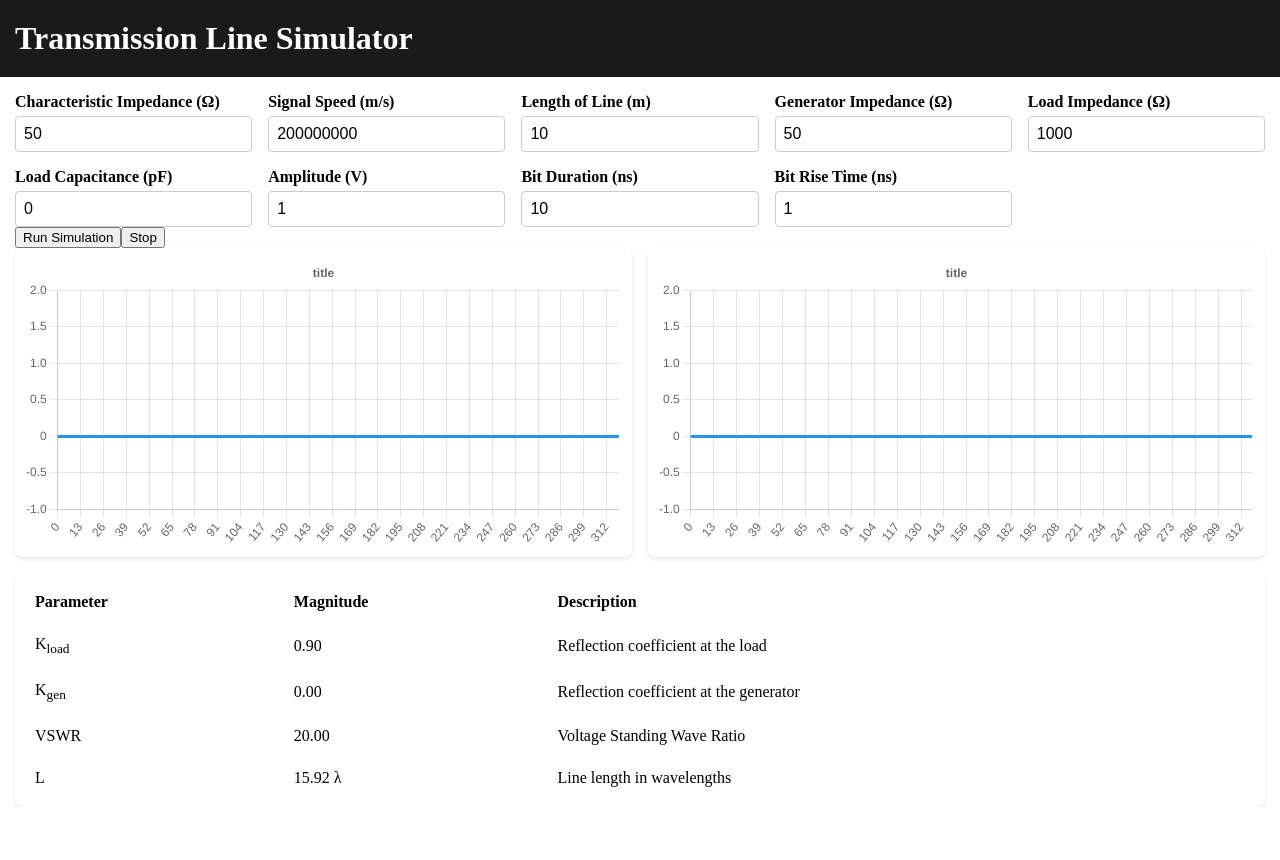
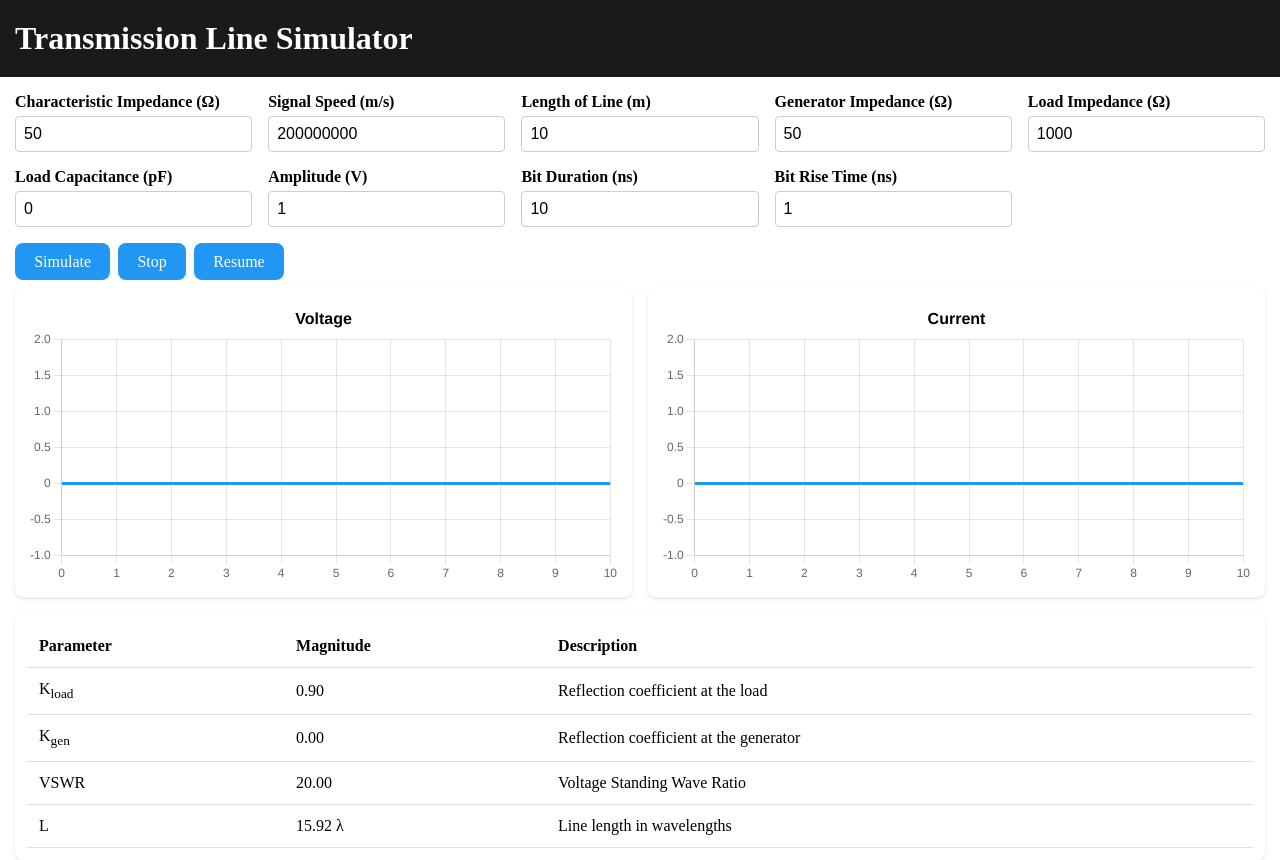
Before and after one commit to egvhauwa/transmission-line, a Vue app: page / in a window 1280 px wide. Before the commit the page ends 807 px from the top, so only its background shows below. Built offline with nearby package versions, Linux system fonts and the light colour scheme.

Commit message:
WaveChart fixes + styling

```diff
--- a/src/App.vue
+++ b/src/App.vue
@@ -5,13 +5,28 @@
     </div>
   </div>
   <div class="container">
-    <ParametersForm v-model="parameters" :process="process" :stop="stop" />
+    <ParametersForm
+      v-model="parameters"
+      :simulate="simulate"
+      :start="start"
+      :stop="stop"
+    />
     <div id="simulation">
       <div class="wave-chart card">
-        <WaveChart :data="voltage" />
+        <WaveChart
+          title="Voltage"
+          :data="voltage"
+          :amplitude="parameters.A"
+          :length="parameters.d"
+        />
       </div>
       <div class="wave-chart card">
-        <WaveChart :data="current" />
+        <WaveChart
+          title="Current"
+          :data="current"
+          :amplitude="parameters.A"
+          :length="parameters.d"
+        />
       </div>
     </div>
     <ResultsTable class="results-table card" :results="results" />
@@ -50,21 +65,29 @@ watch(
   { deep: true }
 );
 
-const process = (parameters: InputParams) => {
+const simulate = (parameters: InputParams) => {
   stop();
   simulator.setParameters({ ...parameters });
-  // Set interval
+  start();
+};
+
+const start = () => {
+  stop();
   interval.value = setInterval(() => {
-    simulator.updateTimeStep();
-    voltage.value = [...simulator.V];
-    current.value = [...simulator.I];
-  }, 20); // Update every 20 ms
+    update();
+  }, 15); // Update every 15 ms
 };
 
 const stop = () => {
   if (interval.value) {
     clearInterval(interval.value);
   }
+};
+
+const update = () => {
+  simulator.updateTimeStep();
+  voltage.value = [...simulator.V];
+  current.value = [...simulator.I];
 };
 </script>
 
@@ -100,7 +123,7 @@ const stop = () => {
 .card {
   background: white;
   border-radius: 0.5rem;
-  padding: 0.5rem;
+  padding: 0.75rem;
   box-shadow: 0 2px 4px rgba(0, 0, 0, 0.1);
   box-sizing: border-box;
 }
--- a/src/components/ParametersForm.vue
+++ b/src/components/ParametersForm.vue
@@ -36,8 +36,9 @@
         />
       </div>
       <div id="controls">
-        <button type="submit">Run Simulation</button>
+        <button type="submit">Simulate</button>
         <button type="button" @click="props.stop">Stop</button>
+        <button type="button" @click="props.start">Resume</button>
       </div>
     </form>
   </div>
@@ -49,7 +50,8 @@ import type { InputParams } from '../utils/simulator';
 import ParameterInput from './ParameterInput.vue';
 
 const props = defineProps<{
-  process: (arg0: InputParams) => void;
+  simulate: (arg0: InputParams) => void;
+  start: () => void;
   stop: () => void;
 }>();
 
@@ -58,7 +60,7 @@ const model = defineModel<InputParams>({
 });
 
 const submitForm = () => {
-  props.process(model.value);
+  props.simulate(model.value);
 };
 </script>
 
@@ -69,4 +71,11 @@ const submitForm = () => {
   gap: 1rem;
   margin-top: 1rem;
 }
+
+#controls {
+  display: flex;
+  gap: 0.5rem;
+  margin-top: 1rem;
+  margin-bottom: 0.5rem;
+}
 </style>
--- a/src/components/ResultsTable.vue
+++ b/src/components/ResultsTable.vue
@@ -26,7 +26,7 @@
         </tr>
         <tr>
           <td>L</td>
-          <td>{{ props.results.l.toFixed(2) }} λ</td>
+          <td>{{ props.results.L.toFixed(2) }} λ</td>
           <td>Line length in wavelengths</td>
         </tr>
       </tbody>
@@ -48,15 +48,15 @@ table {
   width: 100%;
 }
 
+th {
+  font-weight: bold;
+}
+
 th,
 td {
   padding: 12px;
   text-align: left;
-  /* border-bottom: 1px solid #ddd; */
-}
-
-th {
-  font-weight: bold;
+  border-bottom: 1px solid #ddd;
 }
 
 tr:hover {
--- a/src/components/WaveChart.vue
+++ b/src/components/WaveChart.vue
@@ -12,13 +12,20 @@ import type { ChartData, ChartConfiguration } from 'chart.js';
 
 Chart.register(...registerables);
 
-const props = defineProps<{ data: number[] }>();
+const props = defineProps<{
+  title: string;
+  data: number[];
+  amplitude: number;
+  length: number;
+}>();
 
 let chart: Chart | null = null;
 const chartRef = ref<HTMLCanvasElement | null>(null);
 
 const data: ChartData = {
-  labels: props.data.map((_, index) => index),
+  labels: props.data.map(
+    (_, index) => (index / (props.data.length - 1)) * props.length
+  ),
   datasets: [
     {
       label: 'label',
@@ -44,16 +51,25 @@ const config: ChartConfiguration = {
     plugins: {
       title: {
         display: true,
-        text: 'title',
+        text: props.title,
+        color: '#000000',
+        font: {
+          size: 16,
+        },
       },
       legend: {
         display: false,
       },
     },
     scales: {
+      x: {
+        type: 'linear',
+        min: 0,
+        max: props.length,
+      },
       y: {
-        suggestedMin: -1,
-        suggestedMax: 2,
+        suggestedMin: -props.amplitude,
+        suggestedMax: 2 * props.amplitude,
       },
     },
   },
@@ -77,7 +93,33 @@ watch(
       return;
     }
     chart.data.datasets[0].data = newData;
-    chart.update();
+    chart.data.labels = newData.map(
+      (_, index) => (index / (newData.length - 1)) * props.length
+    );
+    chart.update('none');
+  }
+);
+
+watch(
+  () => props.amplitude,
+  (newAmplitude) => {
+    if (!chart?.options?.scales?.y) {
+      return;
+    }
+    chart.options.scales.y.suggestedMin = -newAmplitude;
+    chart.options.scales.y.suggestedMax = 2 * newAmplitude;
+    chart.update('none');
+  }
+);
+
+watch(
+  () => props.length,
+  (newLength) => {
+    if (!chart?.options?.scales?.x) {
+      return;
+    }
+    chart.options.scales.x.max = newLength;
+    chart.update('none');
   }
 );
 </script>
--- a/src/style.css
+++ b/src/style.css
@@ -19,22 +19,18 @@ body {
   margin: 0;
 }
 
-/*
-
 button {
-  border-radius: 8px;
-  border: 1px solid transparent;
+  background-color: #2196f3; /* #1a1a1a */
+  color: white;
+  border: none;
+  border-radius: 0.5rem;
   padding: 0.6em 1.2em;
   font-size: 1em;
   font-weight: 500;
   font-family: inherit;
-  background-color: #1a1a1a;
   cursor: pointer;
-  transition: border-color 0.25s;
 }
 
 button:hover {
-  border-color: #646cff;
+  opacity: 0.6;
 }
-
-*/
--- a/src/utils/simulator.ts
+++ b/src/utils/simulator.ts
@@ -28,7 +28,7 @@ export interface Results {
   Kl: number; // Reflection coefficient at the load
   Kg: number; // Reflection coefficient at the generator
   vswr: number; // Voltage Standing Wave Ratio
-  l: number; // Line length in wavelengths
+  L: number; // Line length in wavelengths
 }
 
 export class Simulator {
@@ -75,12 +75,12 @@ export class Simulator {
     const Kl = (Rl - Rc) / (Rl + Rc);
     const Kg = (Rg - Rc) / (Rg + Rc);
     const vswr = (1 + Kl) / (1 - Kl);
-    const l = d / this.minWaveLength;
+    const L = d / this.minWaveLength;
     return {
       Kl,
       Kg,
       vswr,
-      l,
+      L,
     };
   }
 
```
